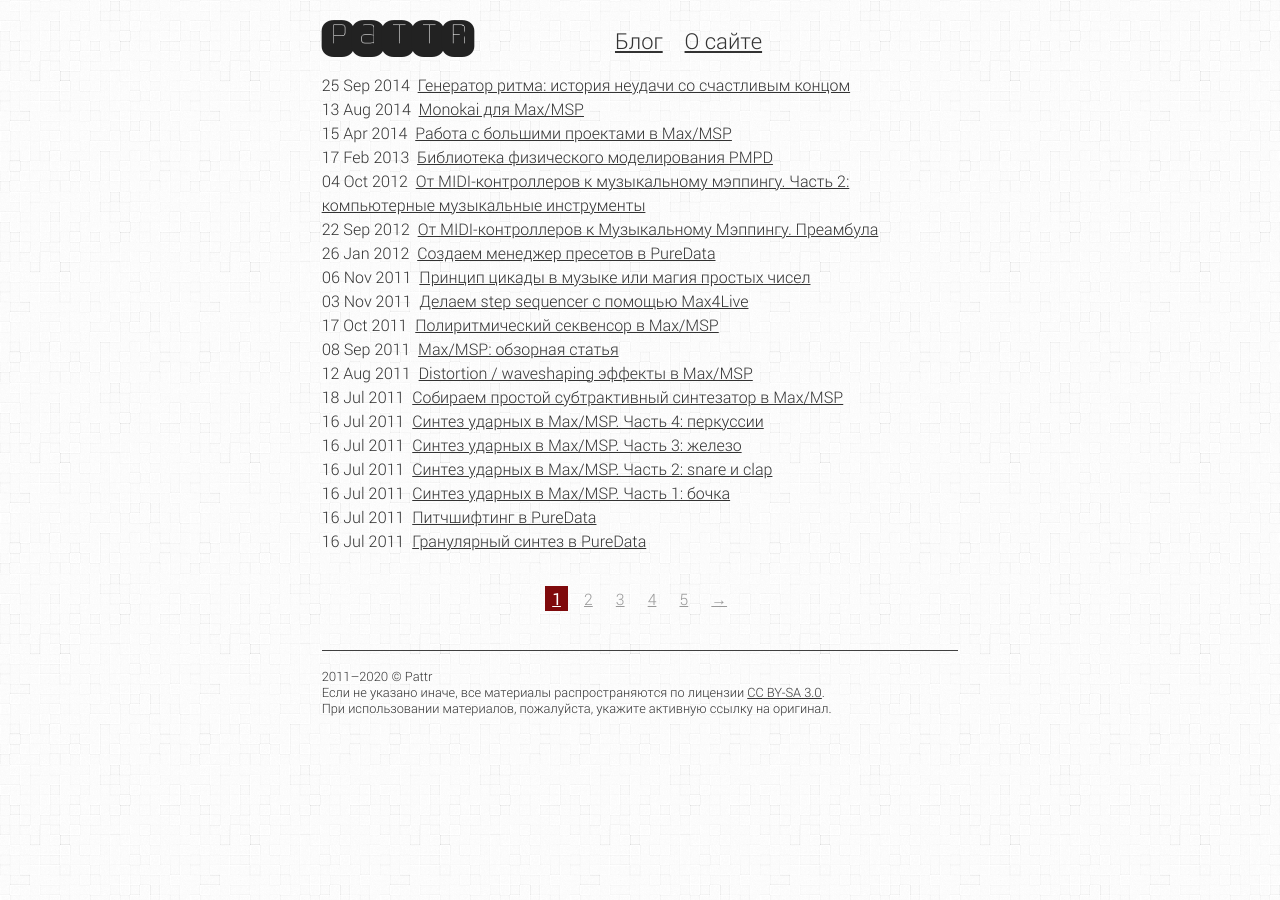
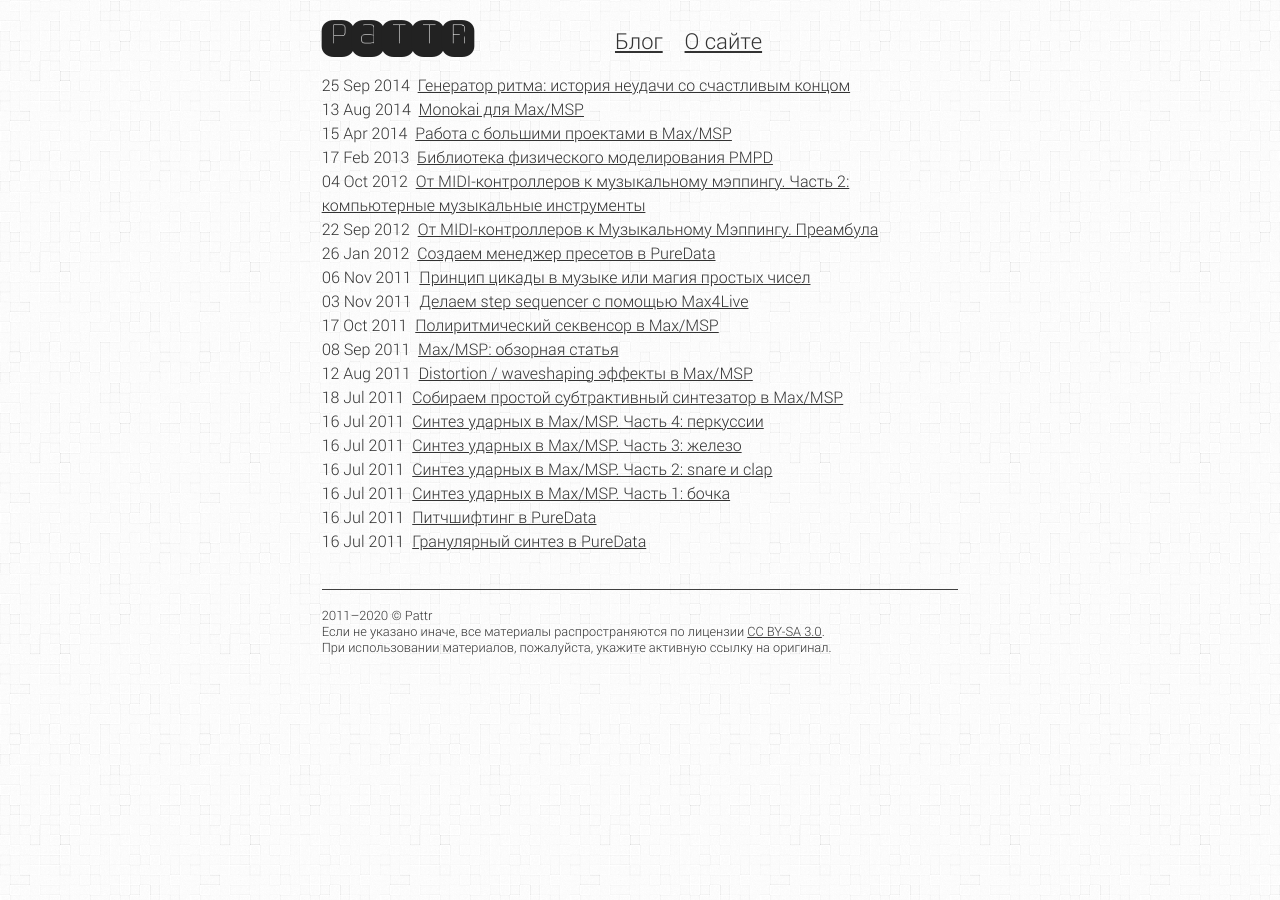
Before and after one commit to ech2/pattr.ru, a Jekyll site: the page built from index.html, in a window 1280 px wide. Built offline with Jekyll 4.4.1, drawn with Linux system fonts in a browser that asks for light colours; nearby versions of some CDN libraries; library files that are not in the unit come from our copies; the list of posts is cut into pages by our own code.

Commit message:
minor ui fixes

```diff
--- a/_layouts/blogroll.html
+++ b/_layouts/blogroll.html
@@ -5,40 +5,4 @@ layout: base
 
   {{ content }}
 
-  <footer>
-    {% if paginator %}
-      {% assign total_pages = site.categories.blog | size | divided_by: paginator.per_page %}
-      {% assign mod = site.categories.blog | size | modulo: paginator.per_page %}
-      {% if mod != 0 %}
-        {% assign total_pages = total_pages | plus: 1 %}
-      {%endif %}
-      <ul>
-        {% if paginator.previous_page %}
-          {% if paginator.previous_page == 1 %}
-            <li class="arrow"><a href="/">&larr;</a></li>
-          {% else %}
-            <li class="arrow"><a href="{{ paginator.previous_page_path }}">&larr;</a></li>
-          {% endif %}
-        {% endif %}
-
-        {% if paginator.page == 1 %}
-          <li class="current"><a href="">1</a></li>
-        {% else %}
-          <li><a href="/">1</a></li>
-        {% endif %}
-
-        {% for count in (2..total_pages) %}
-          {% if count == paginator.page %}
-            <li class="current"><a href="">{{ count }}</a></li>
-          {% else %}
-            <li><a href="/page{{ count }}">{{ count }}</a></li>
-          {% endif %}
-        {% endfor %}
-
-        {% if paginator.next_page and paginator.page != total_pages %}
-            <li class="arrow"><a href="{{ paginator.next_page_path }}">&rarr;</a></li>
-        {% endif %}
-      </ul>
-    {% endif %}
-  </footer>
 </section>
--- a/index.html
+++ b/index.html
@@ -1,6 +1,6 @@
 ---
 layout: blogroll
-title:  "Последние посты блога"
+title:  "Блог"
 ---
 <article class="post">
 
```
